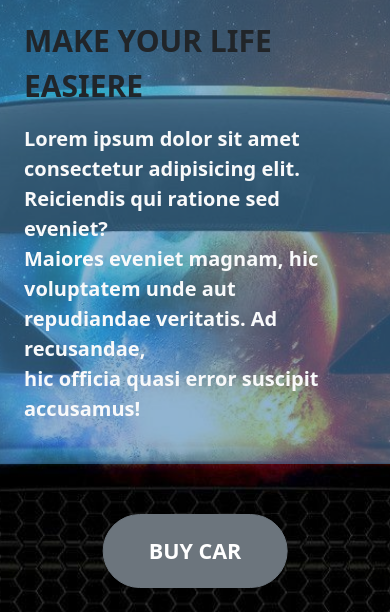
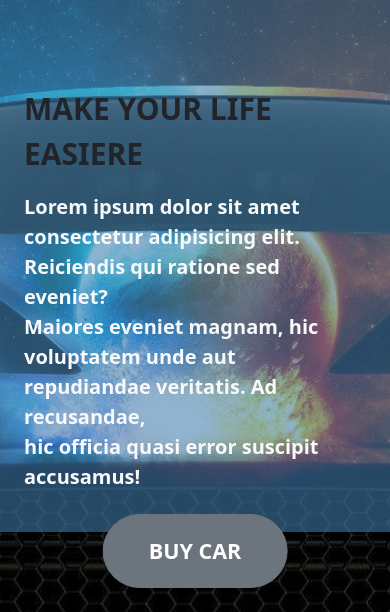
Before and after one commit to Nion1998/Car-Shop, a plain HTML site: page index.html in a window 390 px wide. Shown: the part 232-844 px from the top of the page. Drawn offline with nearby package versions, Linux system fonts and the light colour scheme.

Commit message:
change css

```diff
--- a/index.html
+++ b/index.html
@@ -32,7 +32,7 @@
                                 <a class="nav-link fs-5 text-light " href="#">Home</a>
                             </li>
                             <li class="nav-item p-3">
-                                <a class="nav-link fs-5 text-light hover" href="#">About</a>
+                                <a class="nav-link fs-5 text-light " href="#">About</a>
                             </li>
                             <li class="nav-item p-3">
                                 <a class="nav-link fs-5 text-light " href="#">Contact</a>
@@ -61,7 +61,7 @@
 
         <div class="city  d-flex justify-content-center " style="background-color:rgba(64, 126, 176, 0.577);">
             <div class="info">
-                <p class="d-flex justify-content-center fw-bold title">WIRELESS GAMING</p>
+                <p class="d-flex justify-content-center fw-bold title ">WIRELESS GAMING</p>
                 <p class="d-flex justify-content-center p-3">Lorem ipsum dolor sit amet consectetur adipisicing elit. Veniam sed aliquam blanditiis impedit consequuntur unde magnam tenetur quibusdam, deleniti vel sunt. Nisi illum asperiores enim inventore eveniet excepturi ipsum nam!</p>
             </div>
 
--- a/style.css
+++ b/style.css
@@ -4,6 +4,7 @@ header{
     background-size:100% 100%;
     height: 100vh;
     background-size: cover;
+
 
 }
 .title{
@@ -82,10 +83,12 @@ p{
     height:110px;
 }
 header{
-
-
+    color: brown;
     height: 150vh;
 
 
 }
+.title{
+    padding-top: 20%;
 }
+}
```
